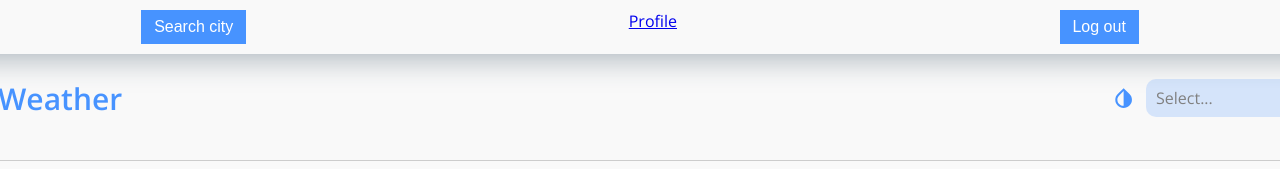
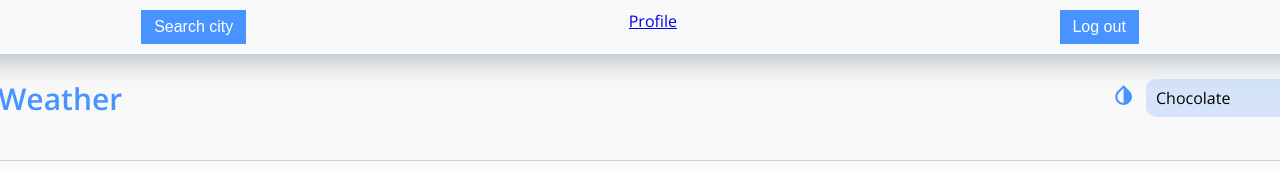
Before and after one commit to vasiliy19-12-1997/Weather, a React (Create React App) app: page /login in a window 1280 px wide. Shown: the top 169 px of the page. Built offline with nearby package versions, Linux system fonts and the light colour scheme.

Commit message:
change theme

```diff
--- a/src/App.tsx
+++ b/src/App.tsx
@@ -3,7 +3,8 @@ import { BrowserRouter } from "react-router-dom";
 import AppRouter from "./Components/AppRouter/appRouter";
 import Header from "./Components/UI/Header/header";
 import Navbar from "./Components/UI/Navbar/navbar";
-import { AuthContext } from "./Context/context";
+import { AuthContext, ThemeContext } from "./Context/context";
+import { ThemeProvider } from "./Context/themeProvider";
 function App() {
   const [isAuth, setIsAuth] = useState(false);
   const [isLoading, setIsLoading] = useState(true);
--- /dev/null
+++ b/src/Components/Hooks/useTheme.ts
@@ -0,0 +1,4 @@
+import { useContext } from "react";
+import { ThemeContext } from "../../Context/context";
+
+export const useTheme = () => useContext(ThemeContext);
--- /dev/null
+++ b/src/Components/Model/changeTheme.ts
@@ -0,0 +1,20 @@
+import { Theme } from "../../Context/context";
+
+export function changeCssRootVariables(theme: Theme) {
+  const root = document.querySelector(":root") as HTMLElement;
+
+  const components = [
+    "body-background",
+    "components-background",
+    "card-background",
+    "card-shadow",
+    "text-color",
+  ];
+
+  components.forEach((component) => {
+    root.style.setProperty(
+      `--${component}-default`,
+      `var(--${component}-${theme})`
+    );
+  });
+}
--- /dev/null
+++ b/src/Components/Model/storage.ts
@@ -0,0 +1,11 @@
+export const storage = {
+  setItem: (name: string, item: any) => {
+    localStorage.setItem(name, JSON.stringify(item));
+  },
+  getItem: (name: string) => {
+    const item = localStorage.getItem(name);
+    if (item) {
+      return JSON.parse(item);
+    }
+  },
+};
--- a/src/Components/UI/Header/header.tsx
+++ b/src/Components/UI/Header/header.tsx
@@ -1,10 +1,13 @@
 import { FC } from "react";
 import Select from "react-select";
 import { SharedSvgSelector } from "../../../Assets/Icons/Shared/sharedSvgSelector";
+import { Theme } from "../../../Context/context";
+import { useTheme } from "../../Hooks/useTheme";
 import "./header.scss";
 type Props = {};
 
 const Header: FC = (props: Props) => {
+  const theme = useTheme();
   const options = [
     { value: "chocolate", label: "Chocolate" },
     { value: "strawberry", label: "Strawberry" },
@@ -13,14 +16,22 @@ const Header: FC = (props: Props) => {
   const colourStyles = {
     control: (styles: any) => ({
       ...styles,
-      backgroundColor: "rgba(71, 147, 255, 0.2)",
+      backgroundColor:
+        theme.theme === Theme.DARK ? "#4F4F4F" : "rgba(71, 147, 255, 0.2)",
       width: "194px",
       height: "37px",
       border: "none",
       borderRadius: "10px",
       zIndex: "100",
     }),
+    singleValue: (styles: any) => ({
+      ...styles,
+      color: theme.theme === Theme.DARK ? "#fff" : "#000",
+    }),
   };
+  function changeTheme() {
+    theme.changeTheme(theme.theme === Theme.LIGHT ? Theme.DARK : Theme.LIGHT);
+  }
   return (
     <header>
       <div className="header">
@@ -29,8 +40,14 @@ const Header: FC = (props: Props) => {
           <div className="header-title">Weather</div>
         </div>
         <div className="header-wrapper">
-          <SharedSvgSelector id="change-theme" />
-          <Select styles={colourStyles} options={options} />
+          <div className="change-theme" onClick={changeTheme}>
+            <SharedSvgSelector id="change-theme" />
+          </div>
+          <Select
+            defaultValue={options[0]}
+            styles={colourStyles}
+            options={options}
+          />
         </div>
       </div>
     </header>
--- a/src/Context/context.ts
+++ b/src/Context/context.ts
@@ -5,3 +5,18 @@ export const AuthContext = createContext<IAuth | null>(null);
 if (!AuthContext) {
   throw new Error("Context should be defined");
 }
+
+interface Props {
+  theme: Theme;
+  changeTheme: (theme: Theme) => void;
+}
+
+export enum Theme {
+  LIGHT = "light",
+  DARK = "dark",
+}
+
+export const ThemeContext = createContext<Props>({
+  theme: Theme.LIGHT,
+  changeTheme: () => {},
+});
--- /dev/null
+++ b/src/Context/themeProvider.tsx
@@ -0,0 +1,32 @@
+import { ReactNode, useState } from "react";
+import { changeCssRootVariables } from "../Components/Model/changeTheme";
+import { storage } from "../Components/Model/storage";
+import { Theme, ThemeContext } from "./context";
+
+interface Props {
+  children: ReactNode;
+}
+
+export const ThemeProvider = ({ children, ...props }: Props) => {
+  const [theme, setTheme] = useState<Theme>(
+    storage.getItem("theme") || Theme.LIGHT
+  );
+  changeCssRootVariables(theme);
+  function changeTheme(theme: Theme) {
+    storage.setItem("theme", theme);
+    setTheme(theme);
+    changeCssRootVariables(theme);
+  }
+
+  return (
+    <ThemeContext.Provider
+      value={{
+        theme,
+        changeTheme,
+      }}
+      {...props}
+    >
+      {children}
+    </ThemeContext.Provider>
+  );
+};
--- a/src/index.tsx
+++ b/src/index.tsx
@@ -1,9 +1,14 @@
 import React from "react";
 import ReactDOM from "react-dom/client";
 import App from "./App";
+import { ThemeProvider } from "./Context/themeProvider";
 import "./Styles/index.scss";
 
 const root = ReactDOM.createRoot(
   document.getElementById("root") as HTMLElement
 );
-root.render(<App />);
+root.render(
+  <ThemeProvider>
+    <App />
+  </ThemeProvider>
+);
```
